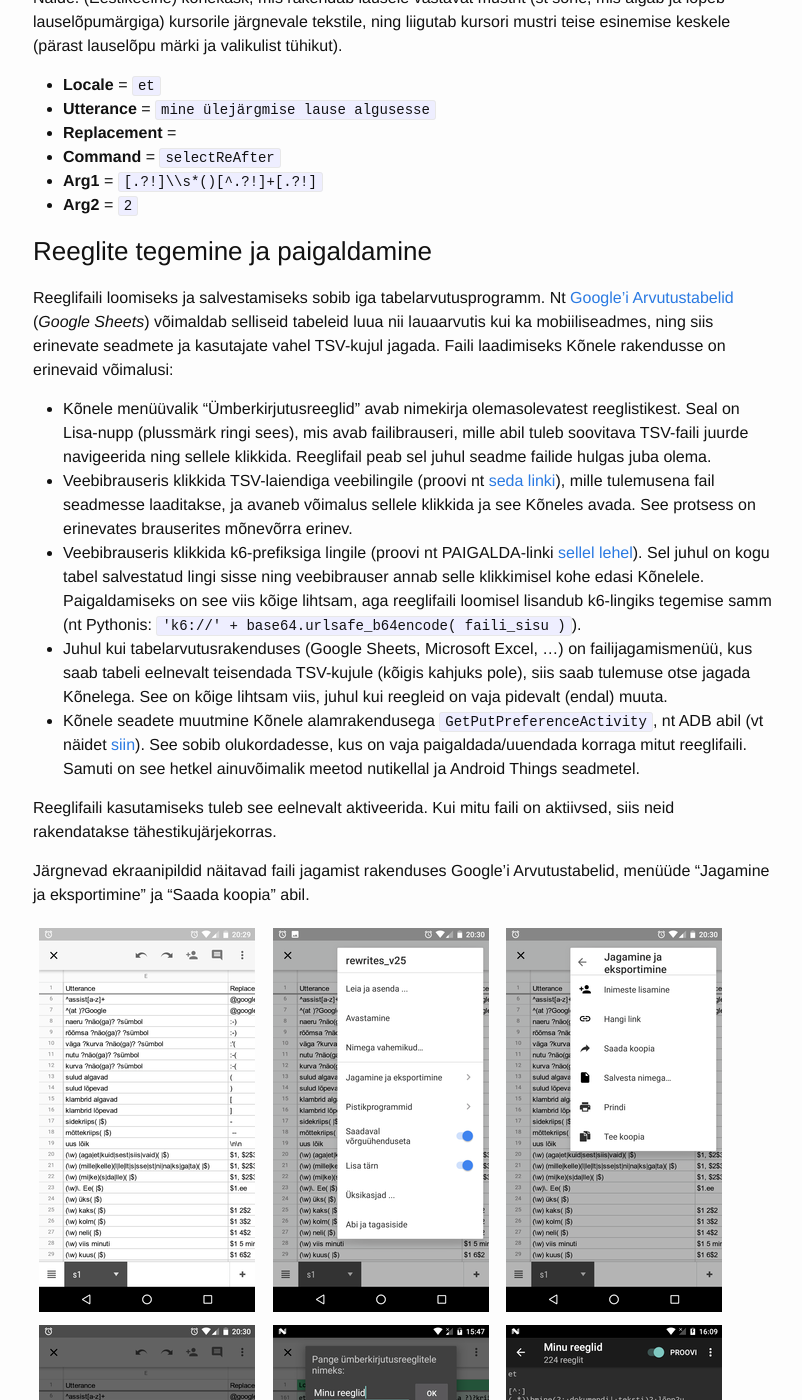
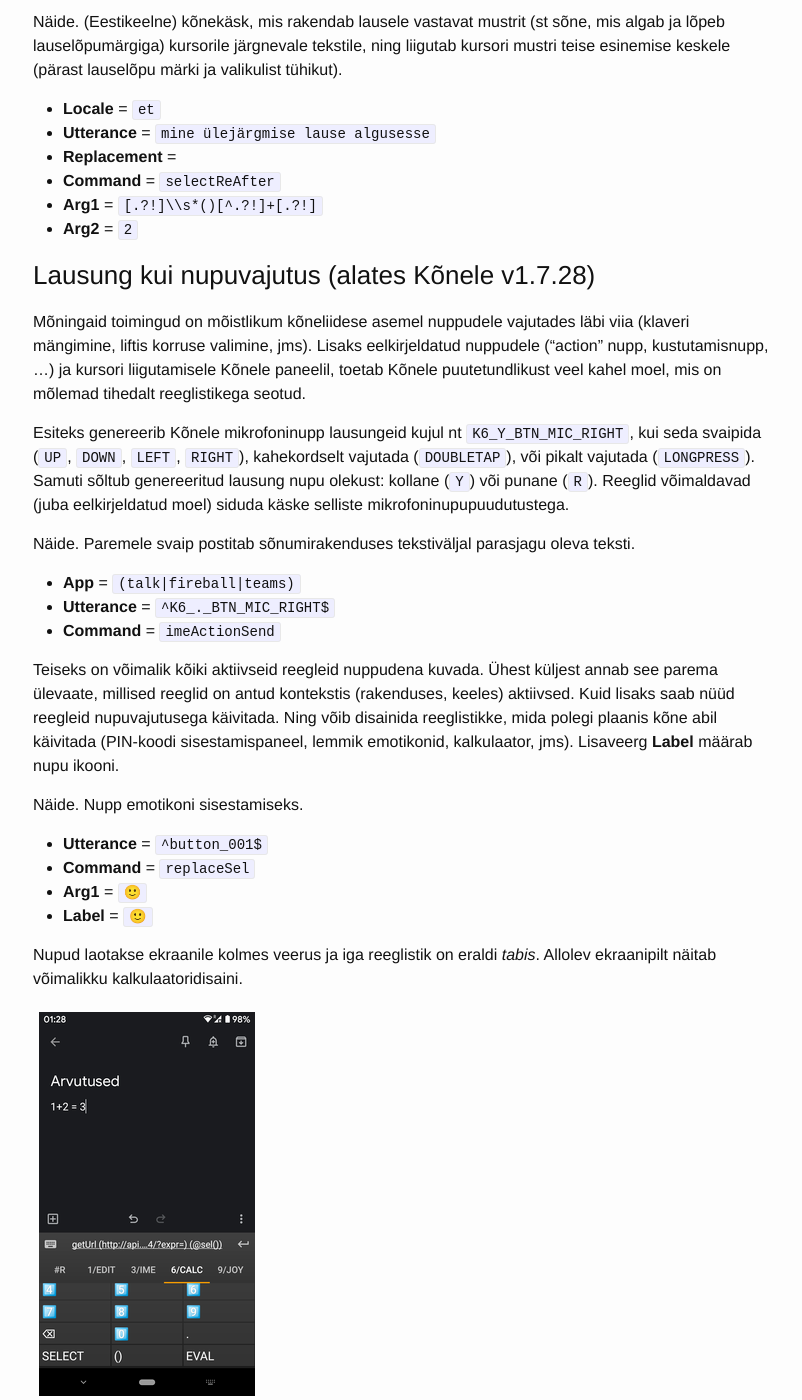
Before and after one commit to Kaljurand/K6nele, a Jekyll site: the page built from docs/et/user_guide.md, in a window 1280 px wide and 1400 px high, scrolled down 14046 px. Shown: the whole window, without its empty margins (237-1039 px from the left). Built offline with Jekyll 4.4.1, drawn with Linux system fonts in a browser that asks for light colours; comment, search, counter and statistics services are not loaded; some of the changed text lies outside the part shown.

Commit message:
Add section on "buttons" + links to rewrites

```diff
--- a/docs/et/user_guide.md
+++ b/docs/et/user_guide.md
@@ -407,6 +407,41 @@ Näide. (Eestikeelne) kõnekäsk, mis rakendab lausele vastavat mustrit (st sõn
 - __Arg1__ = `[.?!]\\s*()[^.?!]+[.?!]`
 - __Arg2__ = `2`
 
+### Lausung kui nupuvajutus (alates Kõnele v1.7.28)
+
+Mõningaid toimingud on mõistlikum kõneliidese asemel nuppudele vajutades läbi viia (klaveri mängimine, liftis korruse valimine, jms).
+Lisaks eelkirjeldatud nuppudele ("action" nupp, kustutamisnupp, ...) ja kursori liigutamisele Kõnele paneelil, toetab
+Kõnele puutetundlikust veel kahel moel, mis on mõlemad tihedalt reeglistikega seotud.
+
+Esiteks genereerib Kõnele mikrofoninupp lausungeid kujul nt `K6_Y_BTN_MIC_RIGHT`, kui seda svaipida (`UP`, `DOWN`, `LEFT`, `RIGHT`),
+kahekordselt vajutada (`DOUBLETAP`), või pikalt vajutada (`LONGPRESS`).
+Samuti sõltub genereeritud lausung nupu olekust: kollane (`Y`) või punane (`R`). Reeglid võimaldavad (juba eelkirjeldatud moel)
+siduda käske selliste mikrofoninupupuudutustega.
+
+Näide. Paremele svaip postitab sõnumirakenduses tekstiväljal parasjagu oleva teksti.
+
+- __App__ = `(talk|fireball|teams)`
+- __Utterance__ = `^K6_._BTN_MIC_RIGHT$`
+- __Command__ = `imeActionSend`
+
+Teiseks on võimalik kõiki aktiivseid reegleid nuppudena kuvada. Ühest küljest annab see parema
+ülevaate, millised reeglid on antud kontekstis (rakenduses, keeles) aktiivsed. Kuid
+lisaks saab nüüd reegleid nupuvajutusega käivitada. Ning võib disainida reeglistikke, mida polegi
+plaanis kõne abil käivitada (PIN-koodi sisestamispaneel, lemmik emotikonid, kalkulaator, jms).
+Lisaveerg __Label__ määrab nupu ikooni.
+
+Näide. Nupp emotikoni sisestamiseks.
+
+- __Utterance__ = `^button_001$`
+- __Command__ = `replaceSel`
+- __Arg1__ = `🙂`
+- __Label__ = `🙂`
+
+Nupud laotakse ekraanile kolmes veerus ja iga reeglistik on eraldi _tabis_. Allolev ekraanipilt näitab võimalikku
+kalkulaatoridisaini.
+
+<img title="Ekraanipilt: klahvistik Kalkulaator" alt="Ekraanipilt: klahvistik Kalkulaator." src="{{ site.baseurl }}/images/et/Screenshot_20200612-012835.png">
+
 ### Reeglite tegemine ja paigaldamine
 
 Reeglifaili loomiseks ja salvestamiseks sobib iga tabelarvutusprogramm. Nt [Google'i Arvutustabelid](https://www.google.com/intl/et/sheets/about/) (_Google Sheets_) võimaldab selliseid tabeleid luua nii lauaarvutis kui ka mobiiliseadmes, ning siis erinevate seadmete ja kasutajate vahel TSV-kujul jagada. Faili laadimiseks Kõnele rakendusse on erinevaid võimalusi:
```
Also changed, not shown: docs/en/release_notes.md (+1 -1 lines), docs/et/1K8Q-uHMwZABXshyANPhh76ojKm-_HMiHdMeRi0aKURc.md (added, +7 -0 lines), docs/et/1PvkhIzzX8FuPDpRT5ylFv1R3Kw9ESnYgqqXxG6zDwIw.md (added, +7 -0 lines), docs/et/1c4Rbo6LLTr24Yw0NO9lZiXsPe36aCozmqrPvHScw2Ss.md (+2 -2 lines), docs/et/1h7IZFTzfVQH808laHl5ekt7JJnhXgjidnVAOdklmXPs.md (added, +7 -0 lines), docs/et/rewrites.csv (+7 -2 lines), docs/et/rewrites.md (+7 -2 lines), images/et/Screenshot_20200612-012835.png (added).
